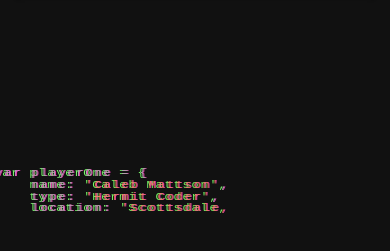
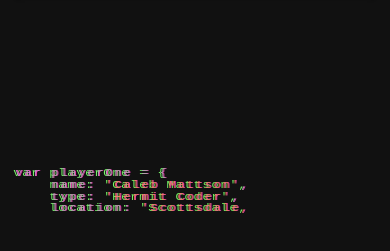
Before and after one commit to Caleb-Mattson/portfolioThunderdome, a plain HTML site: page index.html in a window 390 px wide. Shown: the part 75-326 px from the top of the page. Drawn offline with nearby package versions, Linux system fonts and the light colour scheme.

Commit message:
adjusted media querie

```diff
--- a/assets/css/style.css
+++ b/assets/css/style.css
@@ -123,7 +123,7 @@ body {
 @media screen and (max-width: 480px){
   #typewriter{
     font-size: 3vw;
-    left: 137px;
+    left: 157px;
   }
    nav .brand-logo {
     font-size: 0.6rem;
```
